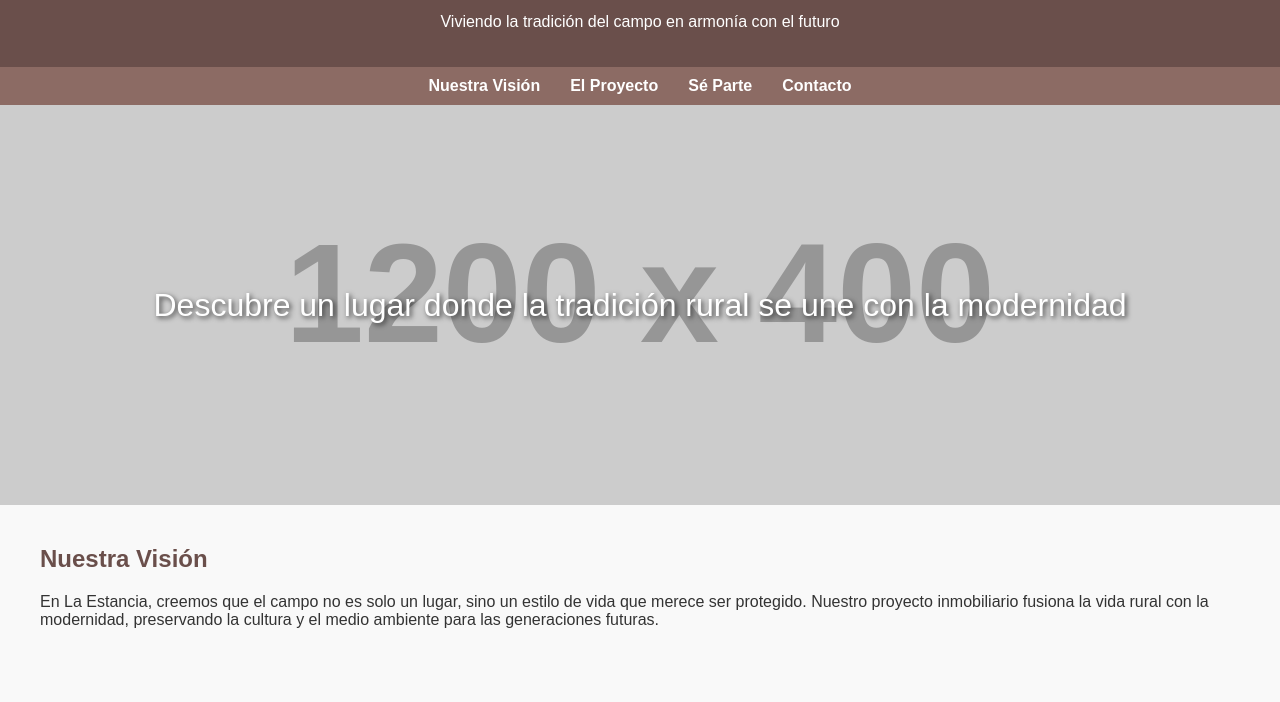
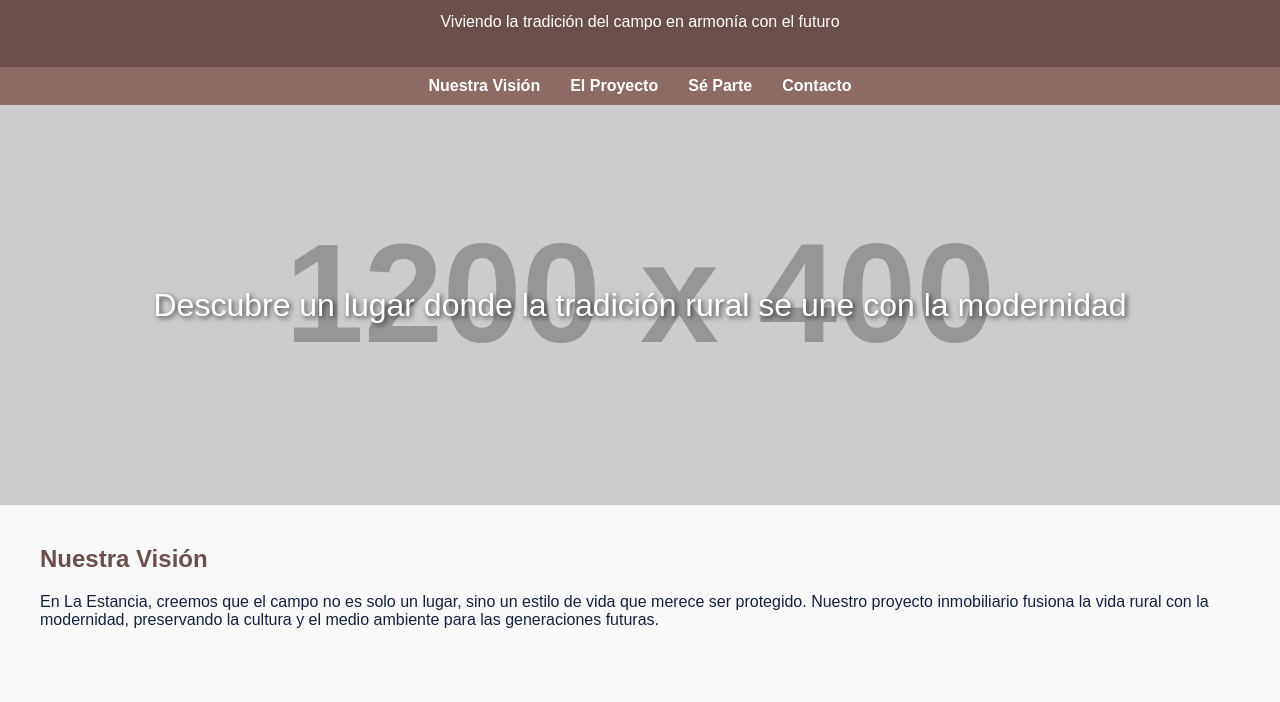
Before and after one commit to pablogalofre/la-estancia, a plain HTML site: page index.html in a window 1280 px wide. Shown: the part 68-770 px from the top of the page. Drawn offline with Linux system fonts and the light colour scheme; placeholder pictures from the web are drawn by us.

Commit message:
Update index.html

```diff
--- a/index.html
+++ b/index.html
@@ -10,7 +10,7 @@
             margin: 0;
             padding: 0;
             background-color: #f9f9f9;
-            color: #333;
+            color: #14213d;
         }
         header {
             background-color: #6a4f4b;
```
